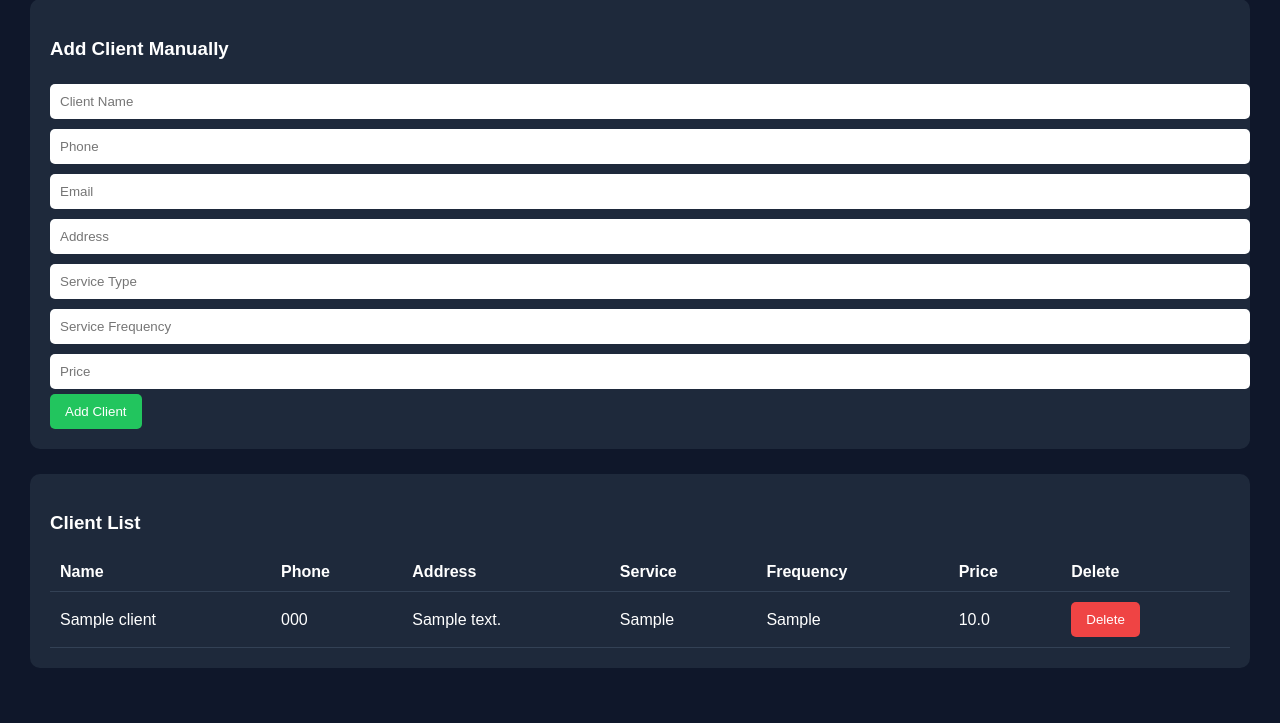
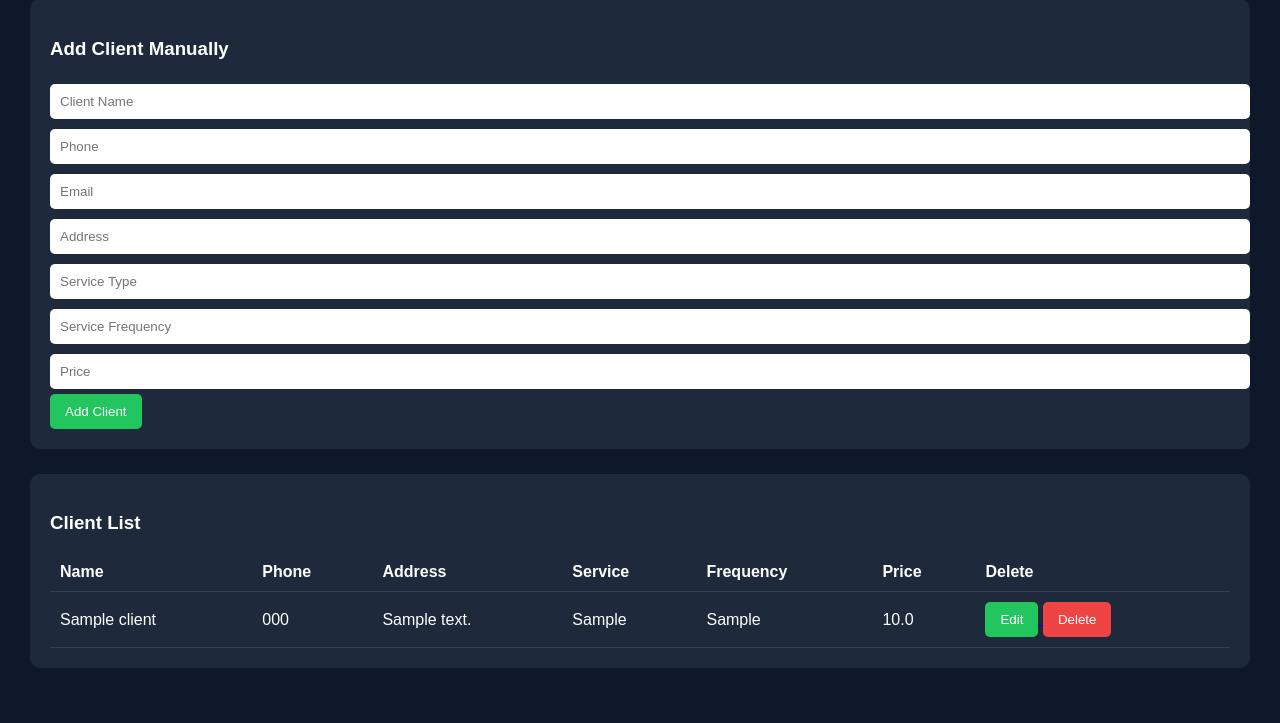
Before and after one commit to InnovationLawnsNQ/innovation-lawns-dashboard, a Flask app: page / in a window 1280 px wide. Shown: the part 576-1299 px from the top of the page. Run offline with Flask 3, Linux system fonts and the light colour scheme; tables that the repository leaves empty hold one stand-in row (values such as "Sample post").

Commit message:
Update index.html

```diff
--- a/templates/index.html
+++ b/templates/index.html
@@ -153,6 +153,10 @@ text-align:left;
 <td>{{client["price"]}}</td>
 
 <td>
+    <a href="/edit/{{client['id']}}">
+        <button>Edit</button>
+
+    </a>
 <a href="/delete/{{client['id']}}">
 <button style="background:#ef4444;">Delete</button>
 </a>
```
